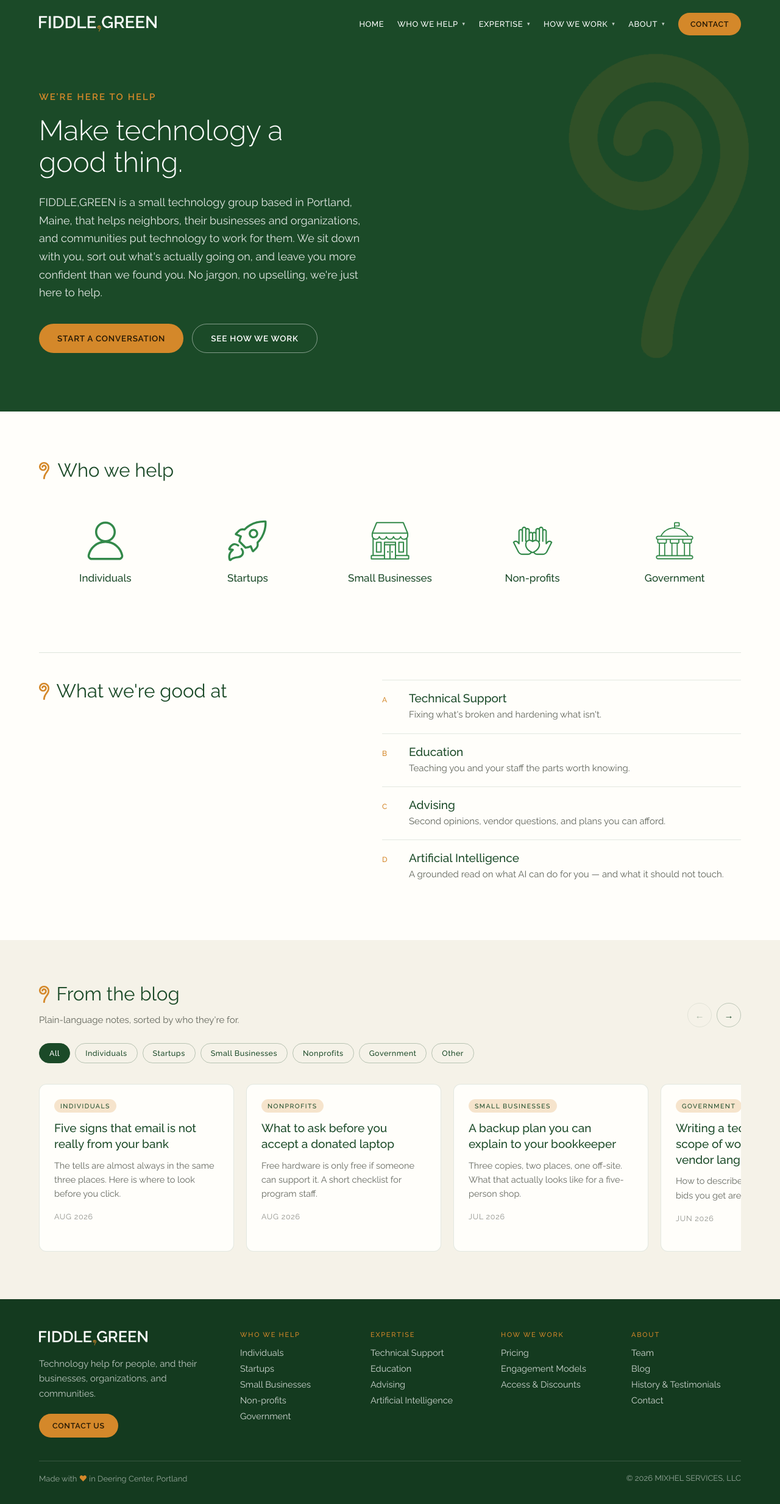
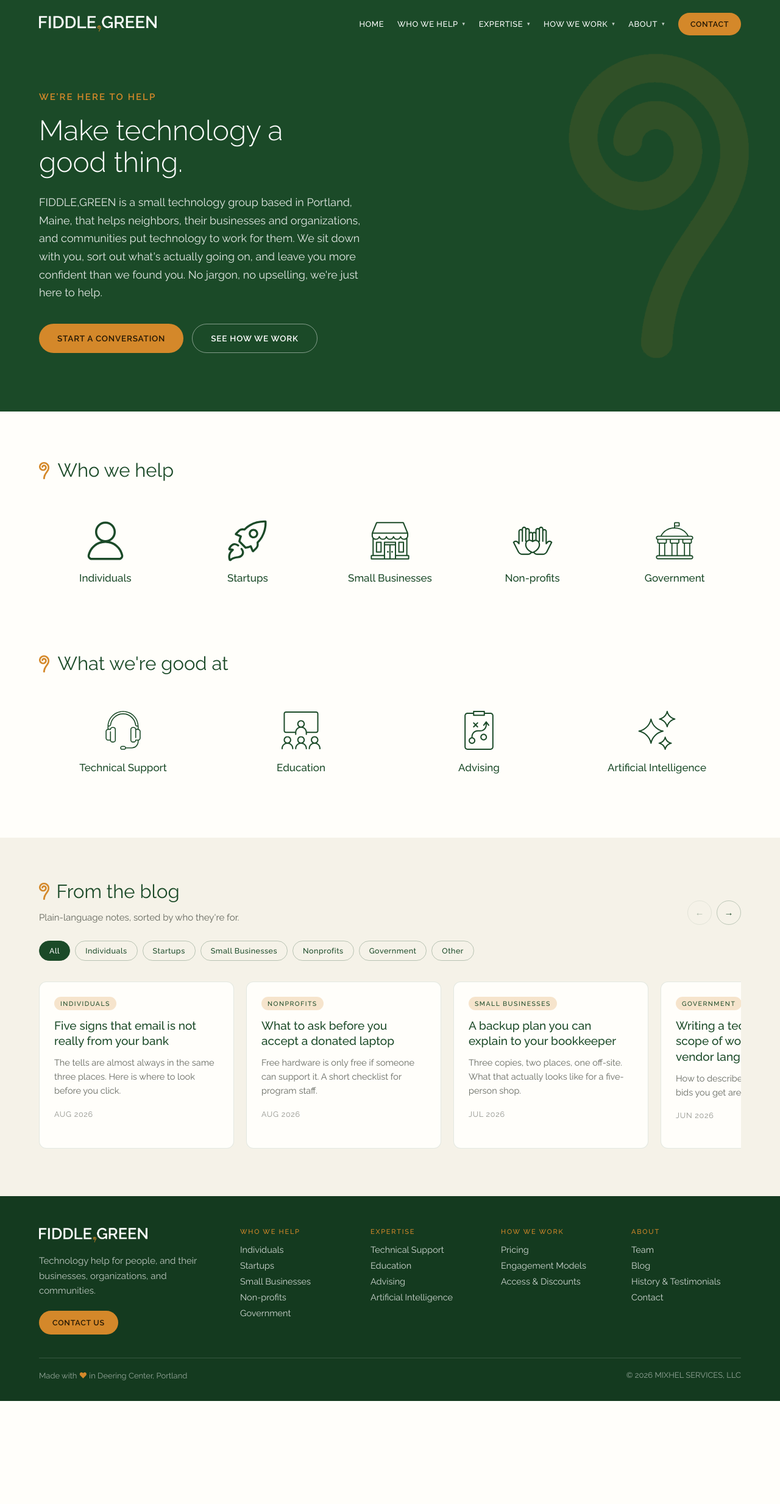
Before and after one commit to TREE-BUB/fiddle-green, a Jekyll site: the page built from index.html, in a window 1280 px wide. Shown: the whole page at 61% size. Built offline with Jekyll 4.4.1, drawn with Linux system fonts in a browser that asks for light colours; after the commit the page ends 2298 px from its top, so only the background shows below that.

Commit message:
Paint the icons from the stylesheet and use them for both home rows
The icons ship in their own green (#33894a), which sat a shade off the forest
green of the headings beside them and could not respond to hover. Draw them as
masks instead: the file supplies the shape, the stylesheet supplies the colour,
so they match the brand green and pick up the amber on hover. Browsers without
mask support fall back to the file drawn as-is.

"What we're good at" gets the same treatment, replacing the lettered list, so
the two home rows read as siblings. Its section heading moves out of the split
aside to full width to match "Who we help".

Generalises the one-off .seg-icons into a shared .icon-row used by both, and
drops .exp-list, .split--ruled and the .seg-icons block those replaced.

Also makes the publish job survive the branch moving mid-build. It pushed
blind, so a commit landing while the site built rejected the push as a
non-fast-forward and left _site stale; had that been the last push, nothing
would have rebuilt it and Cloudflare would have kept serving the previous
output. It now fetches and rebases onto the new tip, retrying up to three
times, and stands down cleanly if something else rewrote _site meanwhile.
Needs full history, hence fetch-depth: 0.

Rebuilds the committed site output.

Co-Authored-By: Claude Opus 5 <noreply@anthropic.com>
Claude-Session: https://claude.ai/code/session_01EP3o8bSGSN2qhwQRJRDynC

```diff
--- a/assets/css/style.scss
+++ b/assets/css/style.scss
@@ -832,37 +832,6 @@ a.card:hover { border-color: var(--amber); }
    Home — expertise list
    ========================================================================== */
 
-.exp-list { flex: 1 1 300px; display: flex; flex-direction: column; }
-
-.exp-list__item {
-  display: flex;
-  gap: 16px;
-  align-items: baseline;
-  padding: 18px 0;
-  border-top: 1px solid var(--hairline);
-
-  &:hover { opacity: .7; }
-}
-
-.exp-list__letter {
-  font-size: 12px;
-  font-weight: 500;
-  letter-spacing: .16em;
-  color: var(--amber);
-  flex: none;
-  width: 28px;
-}
-
-.exp-list__label {
-  font-size: 19px;
-  font-weight: 500;
-  color: var(--forest);
-  display: block;
-  margin-bottom: 5px;
-}
-
-.exp-list__blurb { font-size: 15px; line-height: 1.55; color: var(--ink-muted); }
-
 /* ==========================================================================
    Blog — filter pills, carousel, grid
    ========================================================================== */
@@ -1454,17 +1423,22 @@ a.contact-card__value {
   .home-expertise .section-heading { margin-bottom: 22px; }
 }
 
-.split--ruled { border-top: 1px solid var(--hairline-2); padding-top: 44px; }
-
-/* "Who we help" reads as a row of icons rather than cards: the label carries
-   the meaning, so the icon itself is decorative and the whole tile is one link. */
-.seg-icons {
+
+/* "Who we help" and "What we're good at" read as rows of icons rather than
+   cards. The label carries the meaning, so the icon is decorative and the whole
+   tile is one link.
+
+   The icons ship in their own green, so they are painted rather than shown: the
+   file becomes a mask and the colour comes from the stylesheet, which keeps them
+   on the brand green and lets them pick up the amber on hover. Browsers without
+   mask support fall back to the file drawn as-is, in its own colour. */
+.icon-row {
   display: flex;
   flex-wrap: wrap;
   gap: 16px;
 }
 
-.seg-icons__item {
+.icon-row__item {
   flex: 1 1 150px;
   display: flex;
   flex-direction: column;
@@ -1477,36 +1451,48 @@ a.contact-card__value {
   color: var(--forest);
   transition: background-color .18s ease, border-color .18s ease;
 
-  img {
-    width: 68px;
-    height: 68px;
-    display: block;
-  }
-
   &:hover {
     background: var(--sand);
     border-color: var(--hairline);
-  }
-}
-
-.seg-icons__label {
+
+    .icon-row__icon { background: var(--amber); }
+  }
+}
+
+.icon-row__icon {
+  width: 68px;
+  height: 68px;
+  flex: none;
+  background: var(--icon) no-repeat center / contain;
+}
+
+@supports (mask-image: url("")) or (-webkit-mask-image: url("")) {
+  .icon-row__icon {
+    background: var(--forest);
+    -webkit-mask: var(--icon) no-repeat center / contain;
+    mask: var(--icon) no-repeat center / contain;
+    transition: background-color .18s ease;
+  }
+}
+
+.icon-row__label {
   font-size: 17px;
   font-weight: 500;
   line-height: 1.3;
 }
 
 @media (max-width: $bp-sm) {
-  .seg-icons { gap: 10px; }
-
-  .seg-icons__item {
+  .icon-row { gap: 10px; }
+
+  .icon-row__item {
     flex-basis: 128px;
     gap: 12px;
     padding: 20px 8px 18px;
-
-    img { width: 54px; height: 54px; }
-  }
-
-  .seg-icons__label { font-size: 15.5px; }
+  }
+
+  .icon-row__icon { width: 54px; height: 54px; }
+
+  .icon-row__label { font-size: 15.5px; }
 }
 
 .grid-band__note {
--- a/index.html
+++ b/index.html
@@ -23,36 +23,30 @@ needs_blog_js: true
 
 <section class="band band--cream home-segments">
   {% include section-heading.html title="Who we help" %}
-  <div class="seg-icons">
+  {%- comment -%}
+    Icon and label sit inside one link: two links to the same page would make a
+    screen reader announce every destination twice. The icon is painted from the
+    stylesheet (see .icon-row__icon), so --icon carries the file it masks.
+  {%- endcomment -%}
+  <div class="icon-row">
     {%- for seg in site.data.segments -%}
-      {%- comment -%}
-        Icon and label sit inside one link: two links to the same page would
-        make a screen reader announce every destination twice.
-      {%- endcomment -%}
-      <a class="seg-icons__item" href="{{ seg.url | relative_url }}">
-        <img src="{{ seg.icon | relative_url }}" alt="" width="120" height="120" loading="lazy">
-        <span class="seg-icons__label">{{ seg.label }}</span>
+      <a class="icon-row__item" href="{{ seg.url | relative_url }}">
+        <span class="icon-row__icon" style="--icon: url('{{ seg.icon | relative_url }}')"></span>
+        <span class="icon-row__label">{{ seg.label }}</span>
       </a>
     {%- endfor -%}
   </div>
 </section>
 
 <section class="band band--cream home-expertise">
-  <div class="split split--ruled">
-    <div class="split__aside">
-      {% include section-heading.html title="What we're good at" class="section-heading--sm" %}
-    </div>
-    <div class="exp-list">
-      {%- for exp in site.data.expertise -%}
-        <a class="exp-list__item" href="{{ exp.url | relative_url }}">
-          <span class="exp-list__letter">{{ exp.letter }}</span>
-          <span>
-            <span class="exp-list__label">{{ exp.label }}</span>
-            <span class="exp-list__blurb">{{ exp.blurb }}</span>
-          </span>
-        </a>
-      {%- endfor -%}
-    </div>
+  {% include section-heading.html title="What we're good at" %}
+  <div class="icon-row">
+    {%- for exp in site.data.expertise -%}
+      <a class="icon-row__item" href="{{ exp.url | relative_url }}">
+        <span class="icon-row__icon" style="--icon: url('{{ exp.icon | relative_url }}')"></span>
+        <span class="icon-row__label">{{ exp.label }}</span>
+      </a>
+    {%- endfor -%}
   </div>
 </section>
 
```
Also changed, not shown: _data/expertise.yml (+6 -1 lines), .github/workflows/build.yml, 2 other files.
